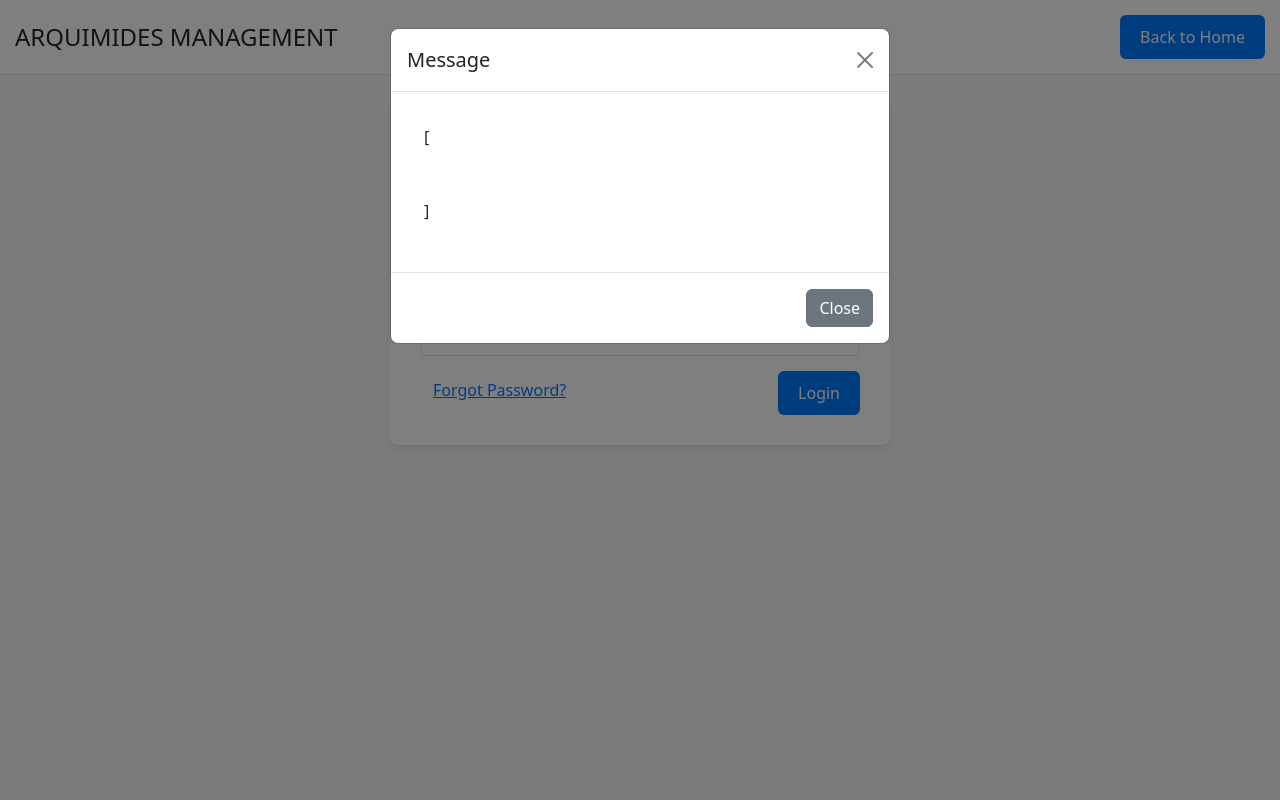
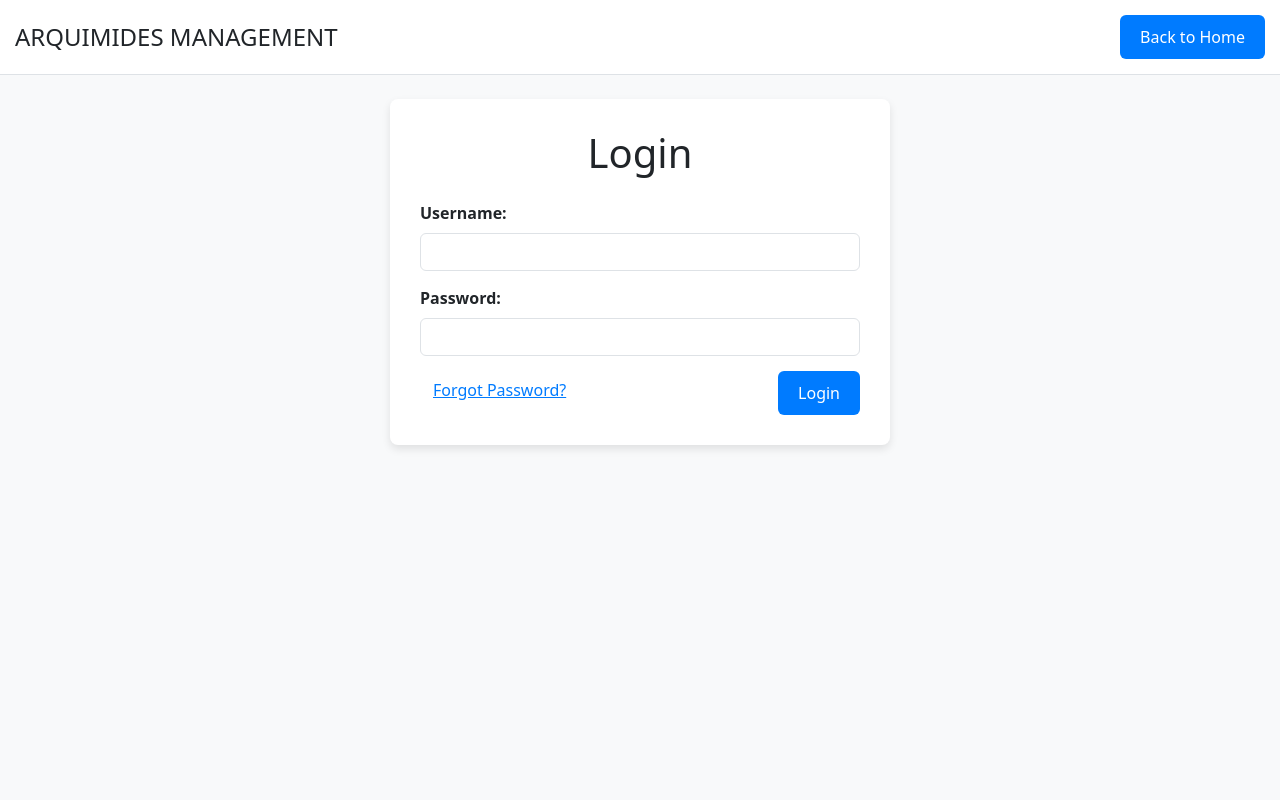
Before and after one commit to Diego165418/Management_Event, a Django app: page /login/ in a window 1280 px wide. Run offline with Django 5.2, Linux system fonts and the light colour scheme.

Commit message:
:lipstick: Implementacion de pop up de manera correcta

```diff
--- a/tasks/templates/login.html
+++ b/tasks/templates/login.html
@@ -87,31 +87,28 @@
     <div class="container">
         <h1 class="text-center mb-4">Login</h1>
 
-        <!-- Modal para mensajes -->
-        <div class="modal fade" id="messageModal" tabindex="-1" aria-labelledby="messageModalLabel" aria-hidden="true">
-            <div class="modal-dialog">
+        <!-- Modal -->
+<div class="modal fade" id="messageModal" tabindex="-1" role="dialog" aria-labelledby="messageModalLabel" aria-hidden="true">
+    <div class="modal-dialog" role="document">
         <div class="modal-content">
             <div class="modal-header">
-                        <h5 class="modal-title" id="messageModalLabel">Message</h5>
+                <h5 class="modal-title" id="messageModalLabel">Mensaje</h5>
                 <button type="button" class="btn-close" data-bs-dismiss="modal" aria-label="Close"></button>
             </div>
-                    <div class="modal-body">
-                        <!-- Mensaje se mostrará aquí -->
-                        <div id="modalMessage">
-                            {% if messages %}
-                                {% for message in messages %}
-                                    <div class="alert alert-{{ message.tags }}">{{ message }}</div>
-                                {% endfor %}
-                            {% endif %}
-                        </div>
+            <div class="modal-body" id="modalMessage">
+                <!-- Aquí se insertarán los mensajes -->
             </div>
             <div class="modal-footer">
-                        <button type="button" class="btn btn-secondary" data-bs-dismiss="modal">Close</button>
+                <button type="button" class="btn btn-secondary" data-bs-dismiss="modal">Cerrar</button>
             </div>
         </div>
     </div>
 </div>
 
+
+        <script id="messages-data" type="application/json">
+            {{ messages|safe }}
+        </script>
         <!-- Formulario de inicio de sesión -->
         <form action="{% url 'login_page' %}" method="post">
             {% csrf_token %}
@@ -132,13 +129,6 @@
 
     <!-- Scripts necesarios para Bootstrap y mensajes -->
         <script src="https://cdn.jsdelivr.net/npm/bootstrap@5.3.3/dist/js/bootstrap.bundle.min.js"></script>
-    <script>
-        document.addEventListener('DOMContentLoaded', function () {
-            var messageModal = new bootstrap.Modal(document.getElementById('messageModal'));
-            if (document.querySelector('#modalMessage').innerHTML.trim() !== '') {
-                messageModal.show();
-            }
-        });
-    </script>
+        <script src="{% static 'js/messages.js' %}"></script>
 </body>
 </html>
```
Lines whose indentation alone changed are shown as unchanged.
